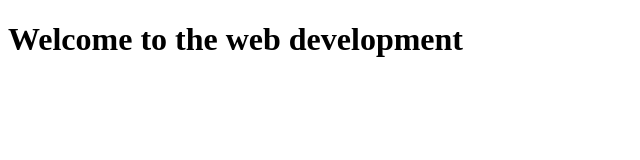
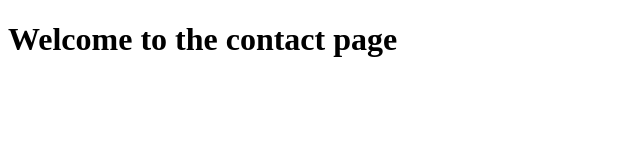
Before and after one commit to marripallymounika62/mysiteaddreadme, a plain HTML site: page contact.html in a window 1280 px wide. Shown: the whole page, without its empty margins (0-640 px from the left). Drawn offline with Linux system fonts and the light colour scheme.

Commit message:
header adding

```diff
--- a/Index.html
+++ b/contact.html
@@ -2,10 +2,10 @@
 <html lang="en">
 <head>
     <meta charset="UTF-8">
-    <meta name="viewport" content="width=device-width, initial-scale=1.0">
+    <meta name="viewport" content="width=h, initial-scale=1.0">
     <title>Document</title>
 </head>
 <body>
-    <h1>Welcome to the web development</h1>
+    <h1>Welcome to the contact page</h1>
 </body>
 </html>
```
